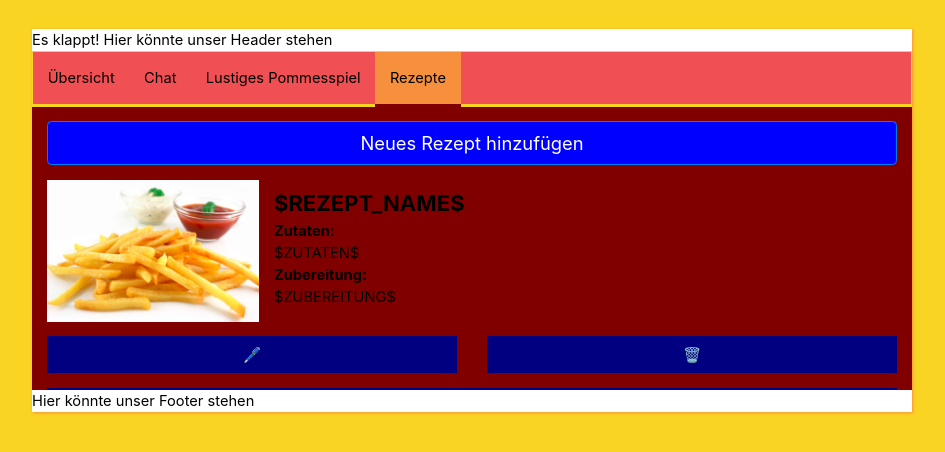
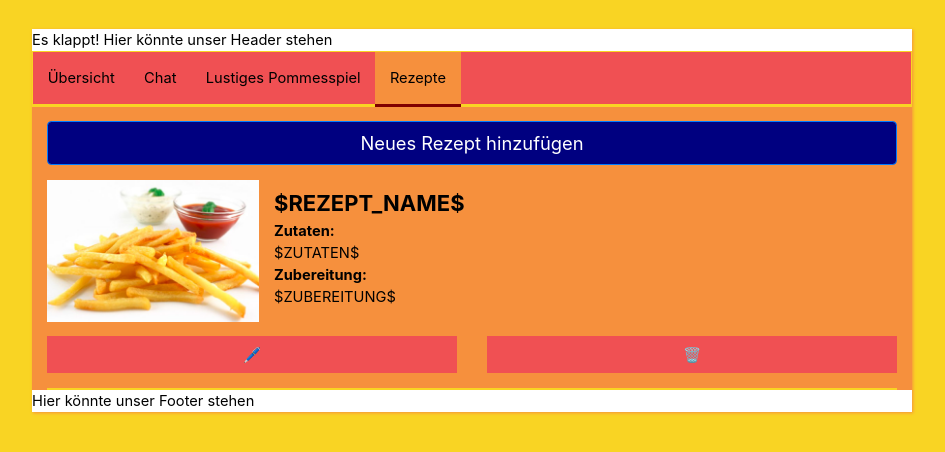
Before and after one commit to SchorschHarrison/PommesSeite, a website: page public/index.html in a window 1280 px wide. Both pictures are taken after a click on the item "Rezepte". Shown: the whole page, without its empty margins (168-1113 px from the left). Drawn offline with nearby package versions, Linux system fonts and the light colour scheme.

Commit message:
Rezeptcode verschönert und Kommentierung verbessert
siehe Titel

```diff
--- a/public/index.html
+++ b/public/index.html
@@ -106,7 +106,7 @@
   <div class="container-fluid">
     <div class="row no-gutters">
         <div class="col center-block">
-          <button type="button" id="new_button" class="btn btn-lg btn-primary btn-block" >Neues Rezept hinzufügen</button><!--onclick="myFunction()-->
+          <button type="button" id="new_button" class="btn btn-lg btn-primary btn-block" >Neues Rezept hinzufügen</button>
         </div>
       </div>
     </div>
@@ -320,8 +320,7 @@
  </div>
 
 </div>
-<!--<div class="row no-gutters">
-  <div class="col">-->
+
     <div id="rezept_Buttons">
     <div class="actions">
         <div title="Zurück gehen ohne zu speichern" class="action goBack">
@@ -332,8 +331,7 @@
           </div>
         </div>
     </div>
-<!--  </div>
-</div>-->
+
 </main>
 
 
--- a/public/page-pommesRezeptListe.css
+++ b/public/page-pommesRezeptListe.css
@@ -24,19 +24,13 @@
     padding-top: 1em;
     padding-left: 1em !important;
     padding-right: 1em !important;
-    background-color: maroon;
+    background-color: #F6903D;
 }
 
 #main-page-rezepte li {
-
-  /*  padding-top: 1em;
-    padding-left: 1em !important;
-    padding-right: 1em !important;
-
-    background-color: maroon;*/
     transition: background-color 0.5s;
 
-    border-bottom: 2px solid navy;
+    border-bottom: 2px solid #F9D423;
 }
 #zweite_spalte{
   padding: 0.5em;
@@ -45,7 +39,7 @@
 }
 
 #main-page-rezepte li:hover {
-    background-color: #F4FA58;
+    background-color: #F9D423;
 }
 
 #main-page-rezepte .Rezept-Name {
@@ -59,6 +53,16 @@
     display: block;
   }
 
+/*newButton*/
+#new_button{
+  color:white;
+  background-color: navy;
+}
+
+#new_button > div:hover{
+  background-color: green;
+}
+
 
 /* Rezept-Aktionbuttons */
 #rezept_Buttons .actions {
@@ -70,7 +74,7 @@
     padding: 0.5em;
     margin: 1em;
 
-    background-color: navy;
+    background-color: #F05053;
     transition: background-color 0.5s;
 
     flex: 1;
@@ -86,14 +90,10 @@
 }
 
 #rezept_Buttons .actions > div:hover {
-    background-color: maroon;
+    background-color: #F6903D;
     cursor: pointer;
 }
 
-#new_button{
-  color:white;
-  background-color: blue;
-}
 
 /*PageRezeptNew*/
 #main-page-rezepteNewRezept {
@@ -148,6 +148,6 @@
   padding-top: 1em;
   padding-left: 0em !important;
   padding-right: 0em !important;
-  background-color: maroon;
+  background-color: #F6903D;
 
 }
```
Also changed, not shown: public/page-pommesRezeptListe.js (+21 -130 lines).
